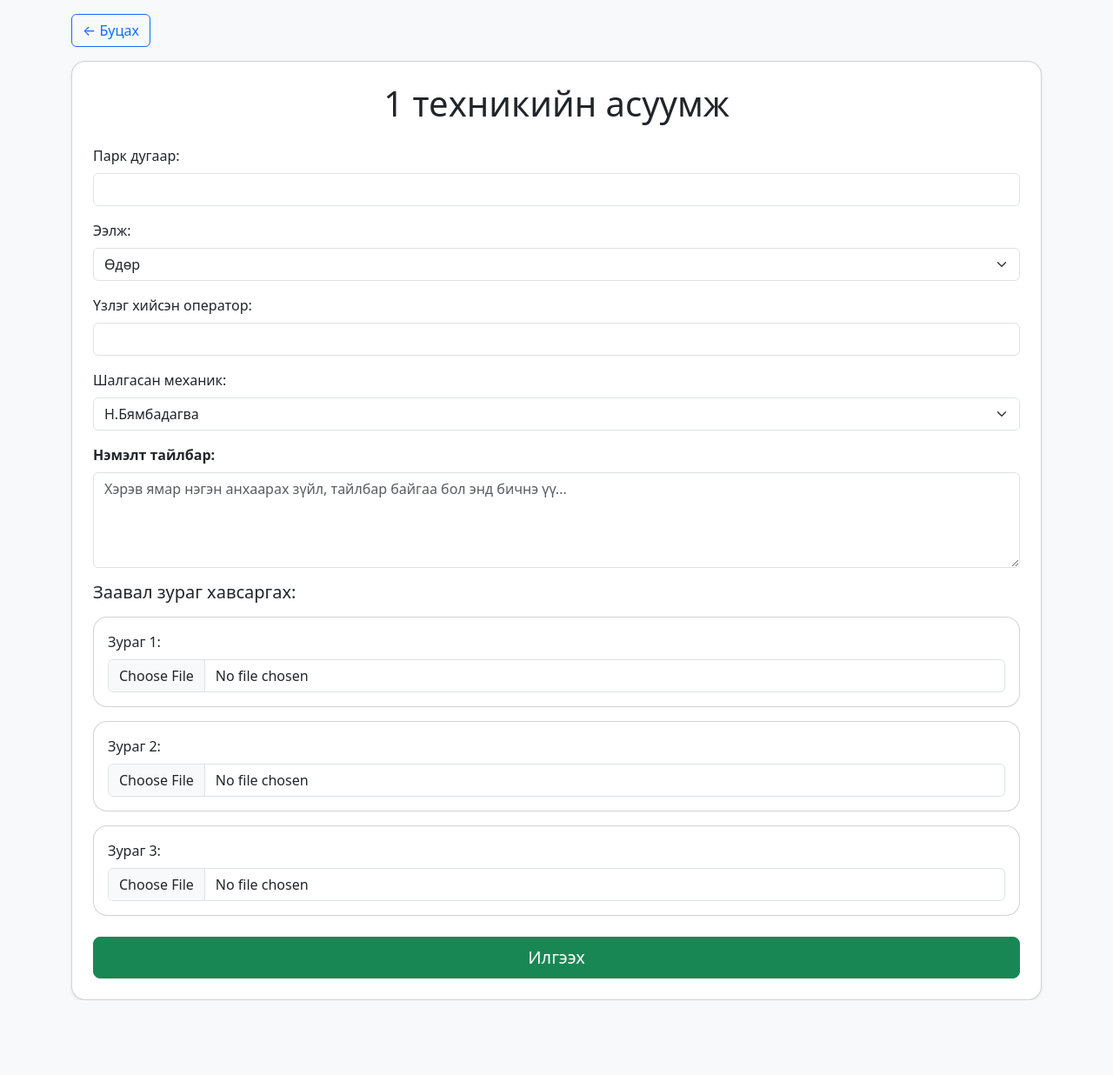
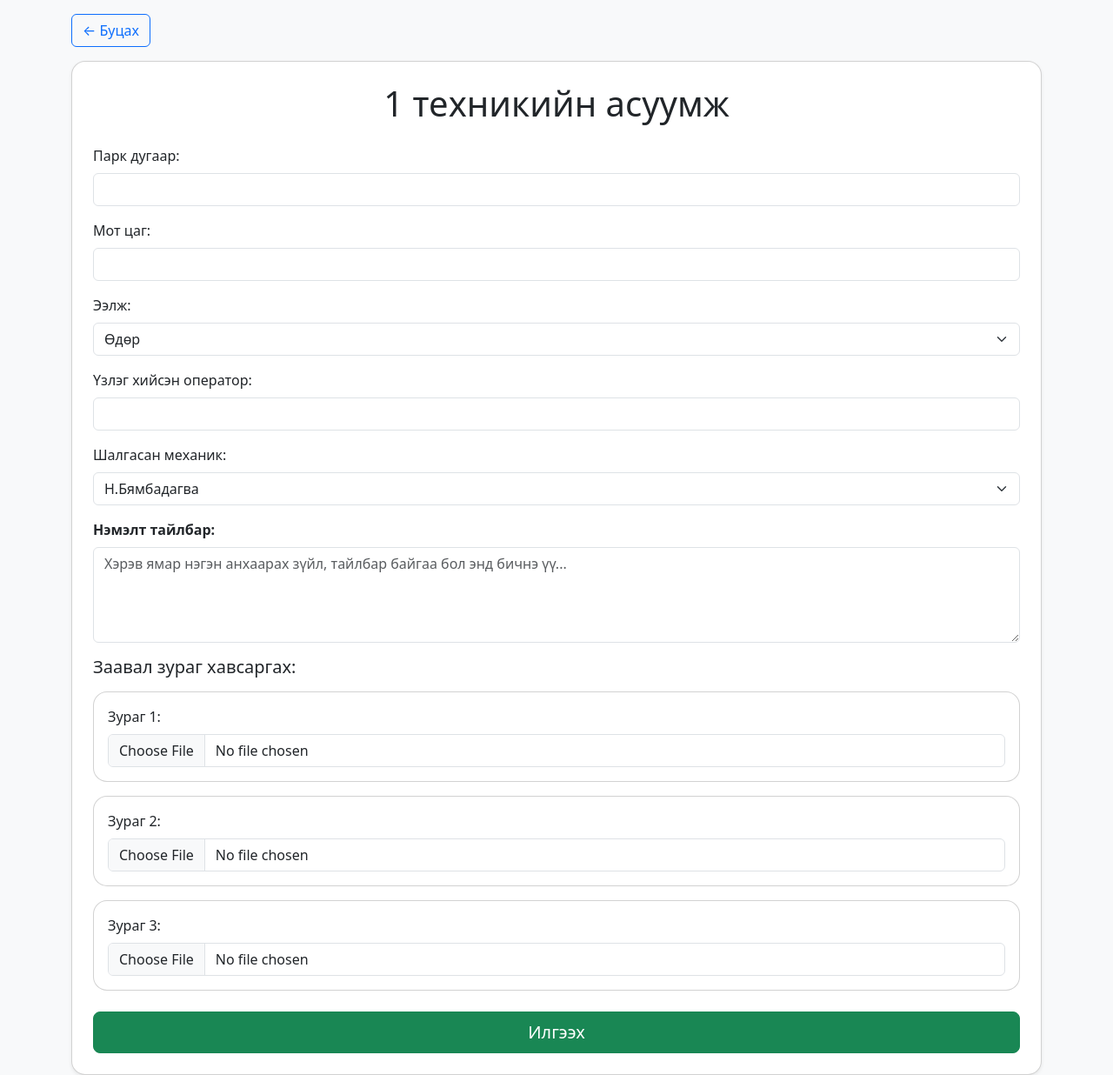
Before and after one commit to Munkhochir69/myproject, a Flask app: page /form/1 in a window 1280 px wide. Shown: the whole page at 87% size. Before the commit the page ends 1150 px from the top, so only its background shows below. Run offline with Flask 3, Linux system fonts and the light colour scheme.

Commit message:
Update form.html

```diff
--- a/templates/form.html
+++ b/templates/form.html
@@ -35,6 +35,17 @@
               class="form-control"
               id="park_number"
               name="park_number"
+              required
+            />
+          </div>
+
+          <div class="mb-3">
+            <label for="Мот цаг" class="form-label">Мот цаг:</label>
+            <input
+              type="text"
+              class="form-control"
+              id="Мот цаг"
+              name="Мот цаг"
               required
             />
           </div>
```
